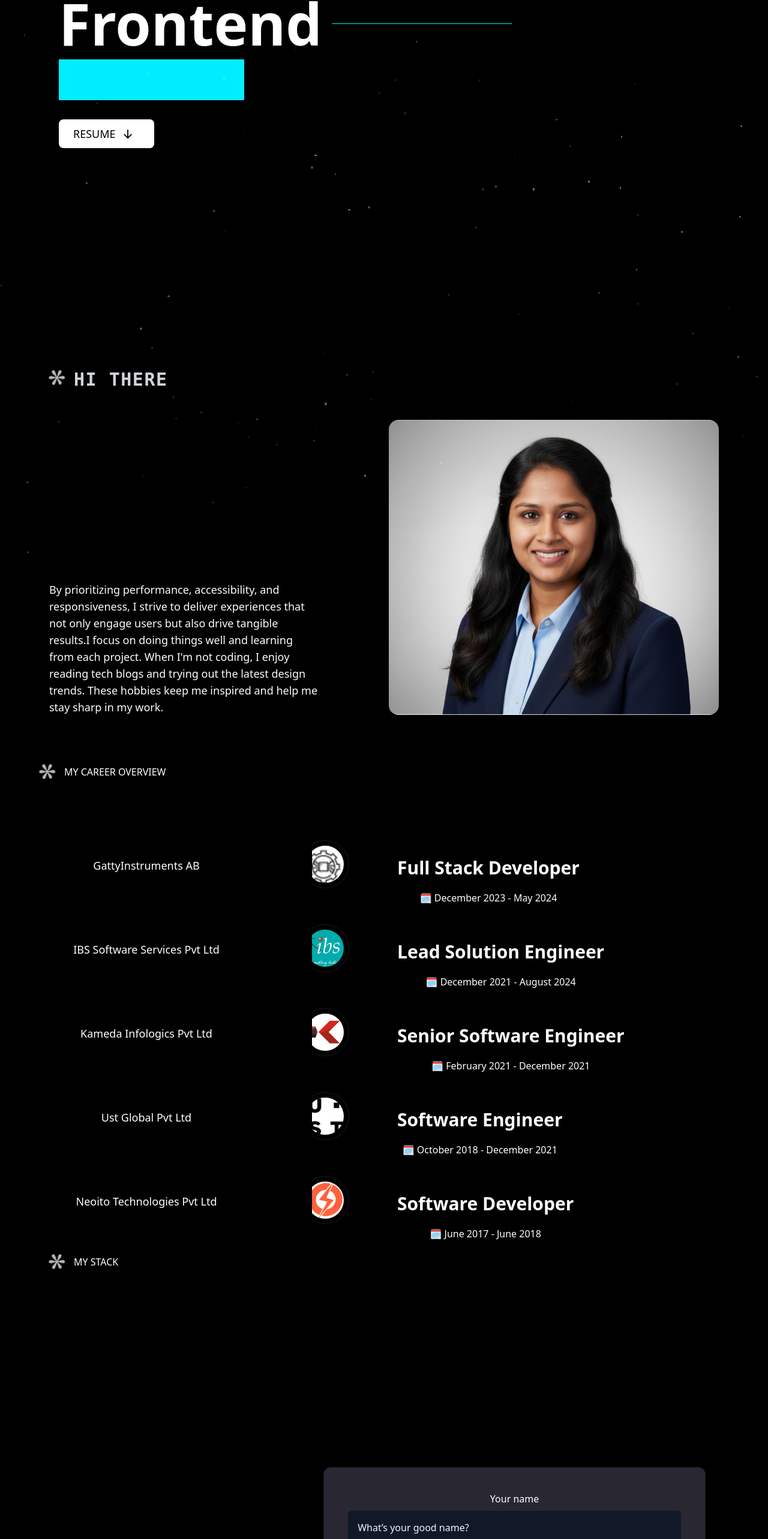
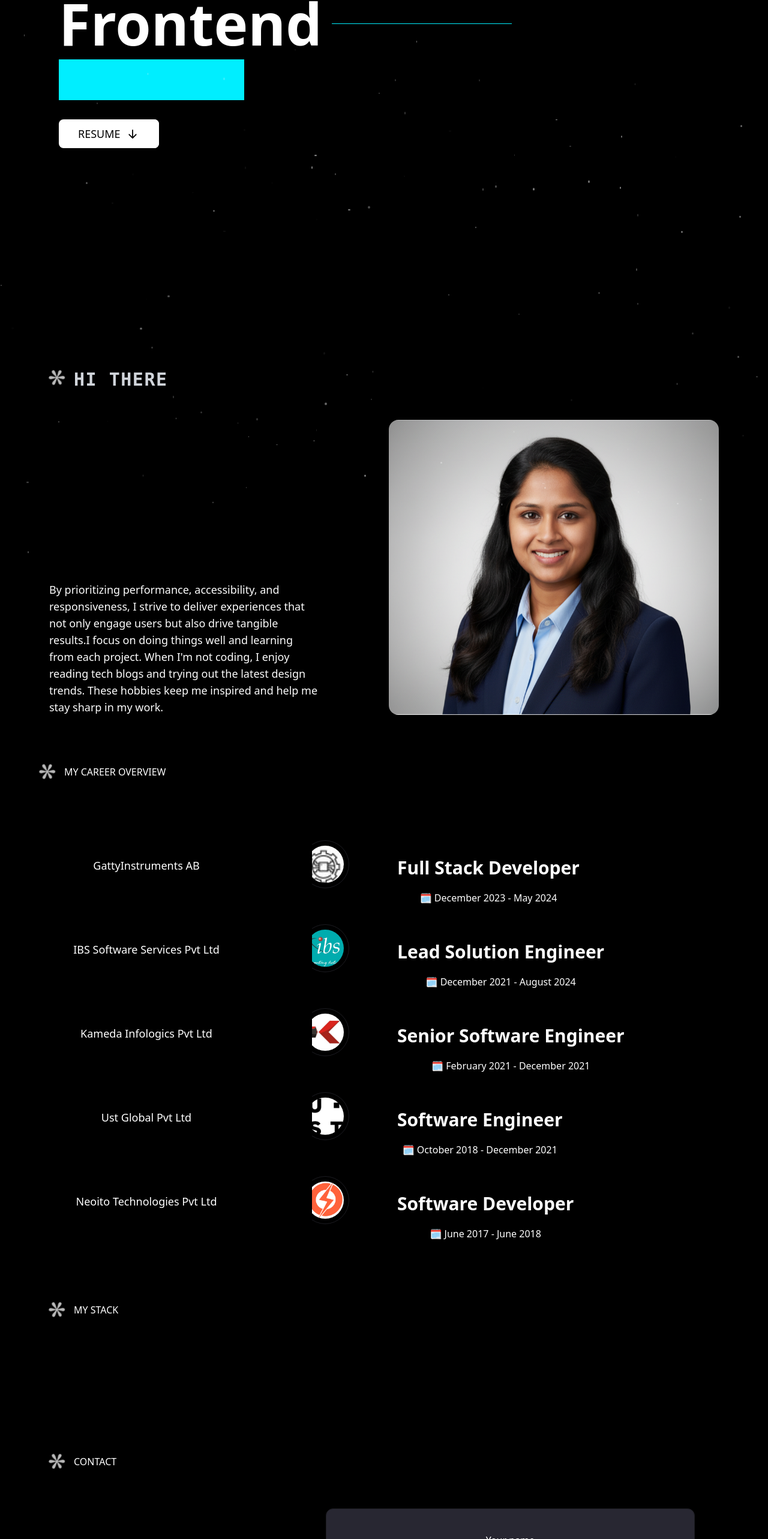
Before and after one commit to akhilapnair/portfolio, a React (Vite) app: page / in a window 1280 px wide. Shown: the part 225-2791 px from the top of the page at 60% size. Built offline with nearby package versions, Linux system fonts and the light colour scheme.

Commit message:
animation changes

```diff
--- a/src/index.css
+++ b/src/index.css
@@ -29,9 +29,7 @@
   .section-padding {
     @apply px-5 md:px-10 md:mt-40 mt-20;
   }
-  .user-badge {
-    /* @apply black200 py-2 px-4 rounded-full w-fit text-sm md:text-base text-nowrap; */
-  }
+
 
   .cta-wrapper {
     @apply inline-block relative z-20;
@@ -59,7 +57,7 @@
 
   .text {
     @apply uppercase md:text-lg text-black transition-all duration-500
-         group-hover:-translate-x-5 xl:translate-x-0 -translate-x-5;
+         group-hover:-translate-x-5 xl:translate-x-0 -translate-x-5 pl-2;
   }
 
   .card-border {
@@ -73,10 +71,10 @@
     @apply bg-gray-900 py-2 px-4 rounded-full w-fit text-sm md:text-base text-nowrap;
   }
 
-  .text {
+  /* .text {
     @apply uppercase md:text-lg text-black transition-all duration-500
         group-hover:bg-white group-hover:-translate-x-5 xl:translate-x-0 -translate-x-5;
-  }
+  } */
 
   .card-border {
     @apply border border-black-50 bg-black-100;
--- a/src/section/Contact.tsx
+++ b/src/section/Contact.tsx
@@ -1,9 +1,10 @@
 import { GENERAL_INFO, socialImgs } from "../constants";
 import { useRef, useState } from "react";
 import emailjs from "@emailjs/browser";
+import SectionTitle from "../components/SectionTitle";
 
 const Contact = () => {
-   const formRef = useRef(null);
+  const formRef = useRef(null);
   const [loading, setLoading] = useState(false);
   const [form, setForm] = useState({
     name: "",
@@ -11,12 +12,12 @@ const Contact = () => {
     message: "",
   });
 
-  const handleChange = (e:any) => {
+  const handleChange = (e: any) => {
     const { name, value } = e.target;
     setForm({ ...form, [name]: value });
   };
 
-  const handleSubmit = async (e:any) => {
+  const handleSubmit = async (e: any) => {
     e.preventDefault();
     setLoading(true); // Show loading state
 
@@ -65,13 +66,15 @@ const Contact = () => {
     //     </div>
     //   </div>
     // </footer>
-     <section id="contact" className="flex-center section-padding  pointer-events-auto">
+    <section
+      id="contact"
+      className="flex-center container mt-20 pointer-events-auto"
+    >
+      <SectionTitle title="Contact" className="mb-20" />
+
       <div className="w-full h-full md:px-10 px-5">
-
         <div className="grid grid-cols-1 xl:grid-cols-10 gap-4 mt-16">
-          <div className="xl:col-span-4">
-
-          </div>
+          <div className="xl:col-span-4"></div>
           <div className="xl:col-span-6 min-h-96">
             <div className="flex-center card-border rounded-xl p-10">
               <form
--- a/src/section/Experience.tsx
+++ b/src/section/Experience.tsx
@@ -7,10 +7,13 @@ import { expCards } from "../constants";
 import GlowCard from "../components/GlowCard";
 import type { ExperienceCard } from "../types/Experience-card";
 import SectionTitle from "../components/SectionTitle";
+import { useRef } from "react";
 
 const Experience = () => {
+  const textRef = useRef(null);
+
   useGSAP(() => {
-    gsap.utils.toArray(".timeline-card").forEach((card: any) => {
+    gsap.utils.toArray(".company").forEach((card: any) => {
       gsap.from(card, {
         xPercent: -100,
         opacity: 0,
@@ -50,21 +53,23 @@ const Experience = () => {
         },
       });
     }, "<");
+
   }, []);
   return (
     <section
       id="experience"
-      className="container w-full md:mt-4o mt-20 scetion-padding xl:px-0"
+      className="container w-full md:mt-4o mt-20  xl:px-0"
     >
-      {/* <div className="w-full h-full md:px-20 px-5"> */}
       <SectionTitle title="My Career Overview" />
       <div className="mt-32 relative">
         <div className="mt-32 relative">
           <div className="relative z-50 xl:space-y-10 ">
             {expCards.map((card: ExperienceCard, index: number) => (
               <div key={card.title} className="exp-card-wrapper">
-                  <div className="xl:w-2/6">
-                    <p className="text-white-50 text-lg">{card.companyBrief}</p>
+                <div className="xl:w-2/6 company">
+                  <p ref={textRef} className="text-white-50 text-lg">
+                    {card.companyBrief}
+                  </p>
                 </div>
                 <div className="xl:w-4/6">
                   <div className="flex items-start">
@@ -81,9 +86,7 @@ const Experience = () => {
                         />
                       </div>
                       <div>
-                          <h1 className="font-semibold text-3xl">
-                            {card.title}
-                          </h1>
+                        <h1 className="font-semibold text-3xl">{card.title}</h1>
                         <p className="my-5 text-white-50">
                           🗓️&nbsp;{card.date}
                         </p>
--- a/src/section/skills.tsx
+++ b/src/section/skills.tsx
@@ -57,7 +57,7 @@ const Skills = () => {
   );
 
   return (
-    <section id="my-stack" ref={containerRef} className="container space-y-16">
+    <section id="my-stack" ref={containerRef} className="container mt-20">
         <SectionTitle title="My Stack" className="mb-20" />
         <div className="w-full flex flex-row flex-wrap justify-between items-center gap-8">
           {MY_STACK
```
Lines whose indentation alone changed are shown as unchanged.
